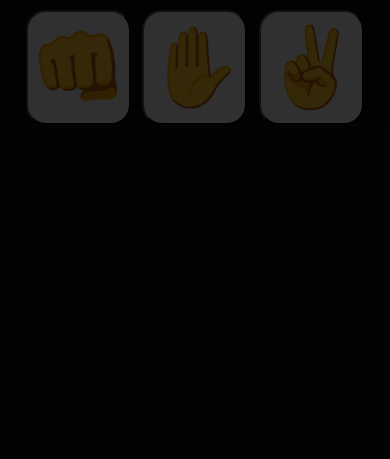
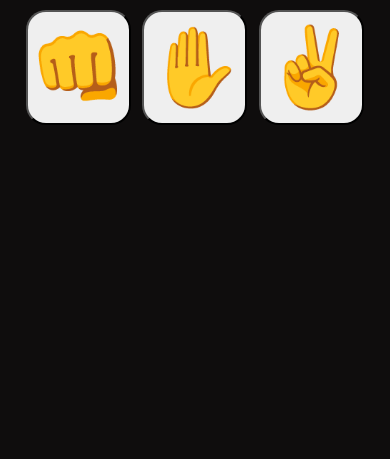
Before and after one commit to karti16/rock-paper-scissor, a plain HTML site: page index.html in a window 390 px wide. Shown: the part 385-844 px from the top of the page. Drawn offline with Linux system fonts and the light colour scheme.

Commit message:
Added ui for mobile screem size

```diff
--- a/index.html
+++ b/index.html
@@ -33,7 +33,7 @@
       <button id="scissor" class="btn icon">✌</button>
     </div>
 
-    <div id="overlay" style="display: block">
+    <div id="overlay" style="display: none">
       <div class="overlay-container">
         <div id="reset">You Won<br />5 - 0</div>
         <button id="play-again" class="box">Play Again?</button>
```
